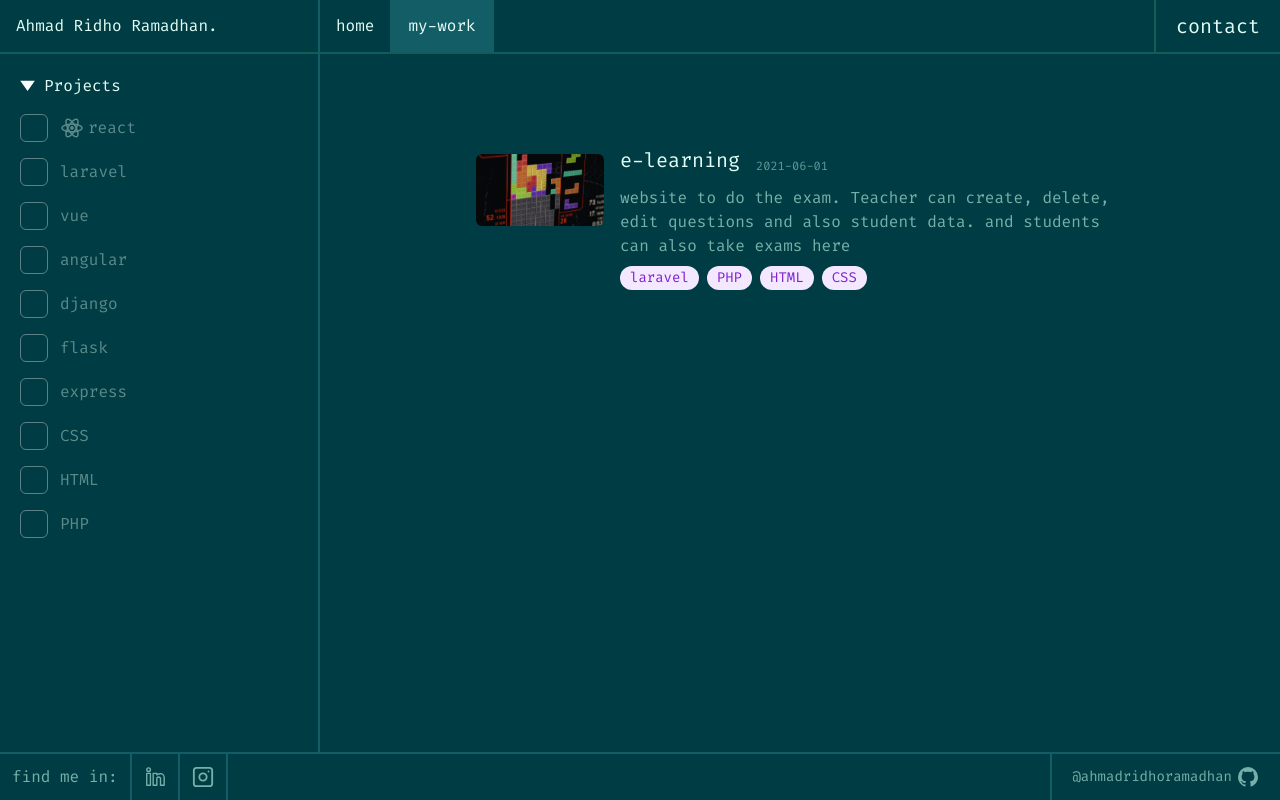
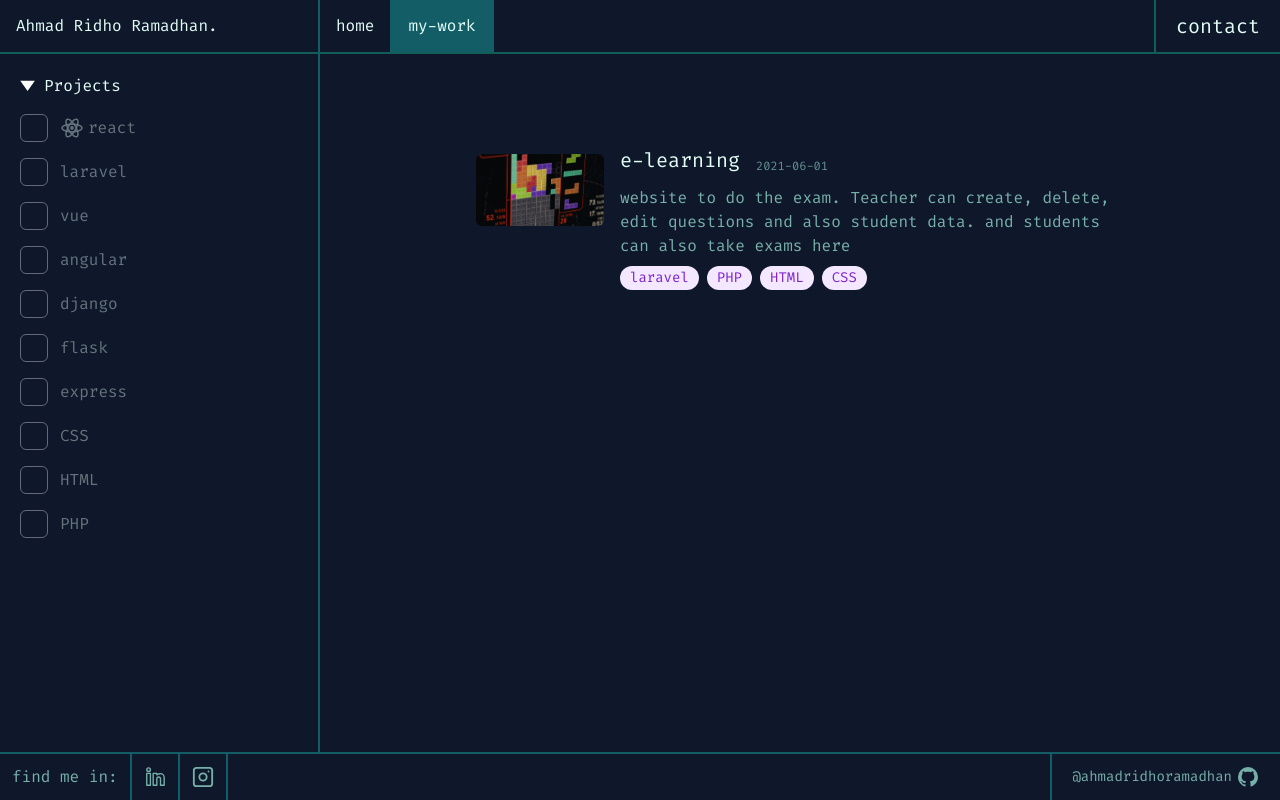
Before and after one commit to ahmadridhoramadhan/ahmadridhoramadhan.github.io, a Next.js app: page /work in a window 1280 px wide. Built offline with nearby package versions, Linux system fonts and the light colour scheme.

Commit message:
modified:   app/work/page.tsx 	modified:   tailwind.config.ts

```diff
--- a/app/work/page.tsx
+++ b/app/work/page.tsx
@@ -27,7 +27,7 @@ export default function Work() {
             <div className="py-10 w-full grow-0 overflow-y-auto">
                 <div className="max-w-2xl mx-auto px-1 space-y-10 mt-10">
                     {
-                        projects.map((project: Project) => (
+                        [...projects].reverse().map((project: Project) => (
                             <CardProjects project={project} key={project.id} />
                         ))
                     }
--- a/tailwind.config.ts
+++ b/tailwind.config.ts
@@ -14,7 +14,7 @@ const config: Config = {
           "conic-gradient(from 180deg at 50% 50%, var(--tw-gradient-stops))",
       },
       colors: {
-        'color-1': '#003C43',
+        'color-1': 'rgb(15 23 42)',
         'color-2': '#135D66',
         'color-3': '#77B0AA',
         'color-4': '#E3FEF7'
```
